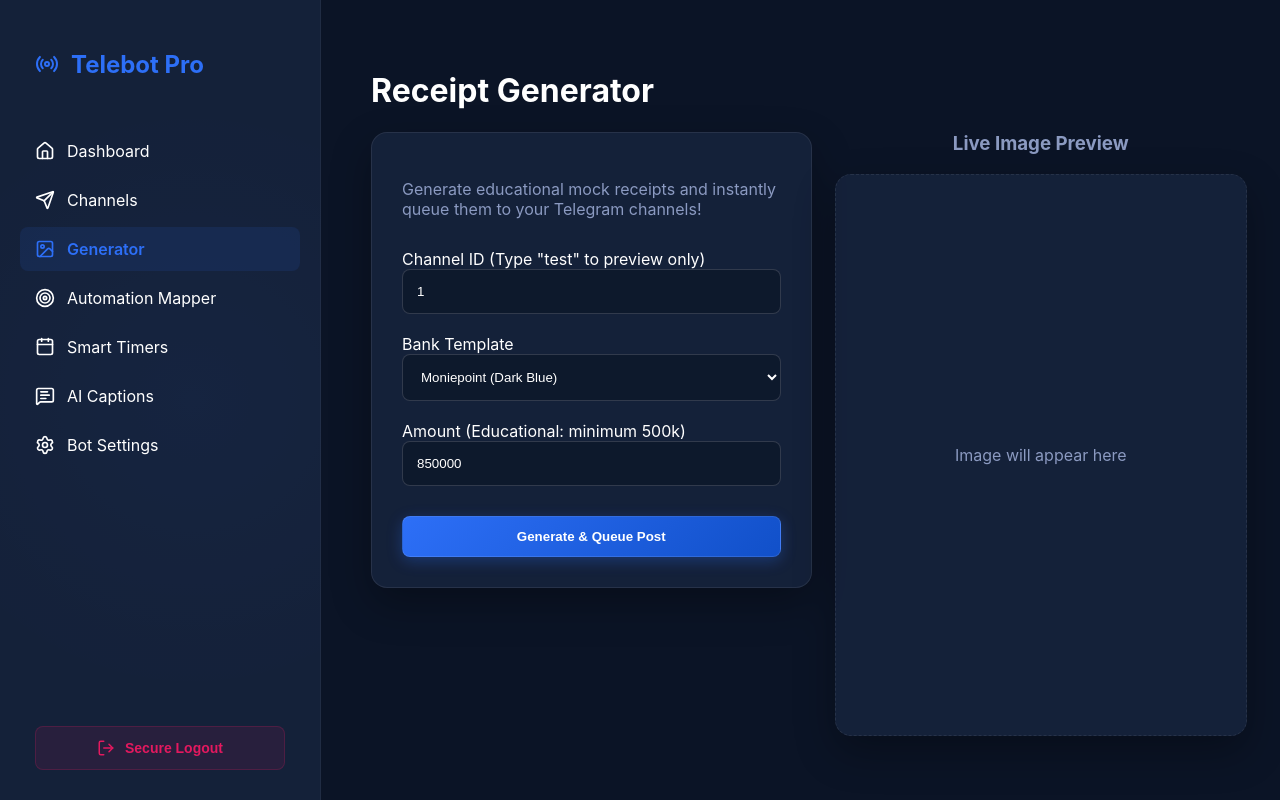
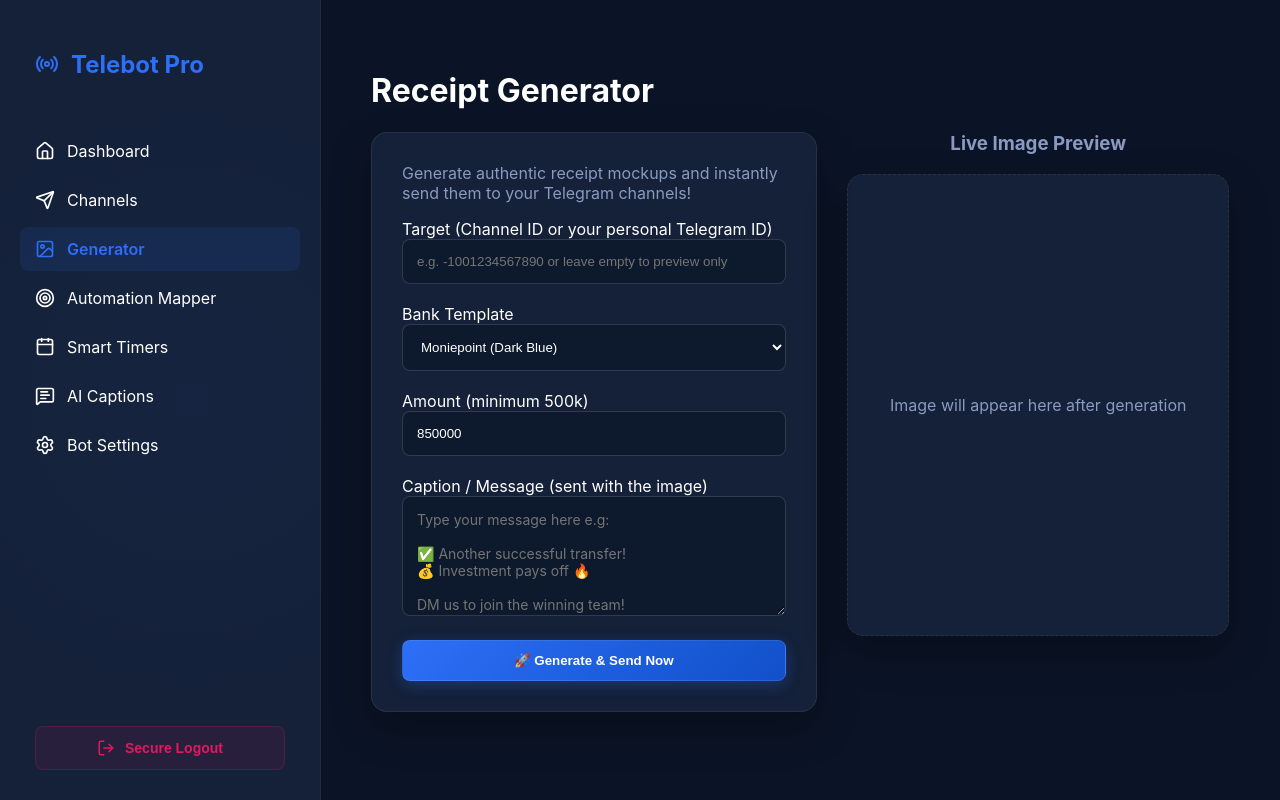
Before and after one commit to Muhamzy-ui/BankwalletAI, a React (Vite) app in the folder frontend/: page /posts in a window 1280 px wide. Built offline with nearby package versions, Linux system fonts and the light colour scheme; no server answers; sample sign-in values are in the browser's storage.

Commit message:
Add caption field, skip Playwright in production for speed

```diff
--- a/frontend/src/pages/Posts.jsx
+++ b/frontend/src/pages/Posts.jsx
@@ -3,18 +3,23 @@ import client from '../api/client';
 
 export default function Posts() {
     const [status, setStatus] = useState('');
-    const [formData, setFormData] = useState({ channel_id: '1', bank_type: 'moniepoint', amount: 850000 });
+    const [formData, setFormData] = useState({
+        channel_id: '',
+        bank_type: 'moniepoint',
+        amount: 850000,
+        caption: ''
+    });
     const [previewImg, setPreviewImg] = useState(null);
     const [loading, setLoading] = useState(false);
 
     const handleGenerate = async (e) => {
         e.preventDefault();
         setLoading(true);
-        setStatus('Generating receipt and pushing to Telegram...');
+        setStatus('Generating receipt...');
         setPreviewImg(null);
         try {
             const response = await client.post('bot/generate-receipt/', formData);
-            setStatus('✅ Success! Image generated and queued for posting.');
+            setStatus(response.data.message || '✅ Receipt generated and sent!');
             if (response.data.image_url) {
                 const base = (import.meta.env.VITE_API_URL || 'http://localhost:8000/api/').replace('/api/', '');
                 setPreviewImg(`${base}${response.data.image_url}`);
@@ -30,12 +35,17 @@ export default function Posts() {
     return (
         <div className="animate-fade-up">
             <h1>Receipt Generator</h1>
-            <div style={{ display: 'flex', gap: '40px', alignItems: 'flex-start' }}>
-                <div className="glass-panel" style={{ flex: '1', maxWidth: '500px' }}>
-                    <p style={{ color: 'var(--text-muted)'}}>Generate educational mock receipts and instantly queue them to your Telegram channels!</p>
-                    <form onSubmit={handleGenerate} style={{ marginTop: '30px' }}>
-                        <label>Channel ID (Type "test" to preview only)</label>
-                        <input type="text" value={formData.channel_id} onChange={(e) => setFormData({...formData, channel_id: e.target.value})} placeholder="e.g. 1 or 'test'" required />
+            <div style={{ display: 'flex', gap: '30px', alignItems: 'flex-start', flexWrap: 'wrap' }}>
+                <div className="glass-panel" style={{ flex: '1', minWidth: '300px', maxWidth: '500px' }}>
+                    <p style={{ color: 'var(--text-muted)', marginTop: 0 }}>Generate authentic receipt mockups and instantly send them to your Telegram channels!</p>
+                    <form onSubmit={handleGenerate}>
+                        <label>Target (Channel ID or your personal Telegram ID)</label>
+                        <input
+                            type="text"
+                            value={formData.channel_id}
+                            onChange={(e) => setFormData({...formData, channel_id: e.target.value})}
+                            placeholder="e.g. -1001234567890 or leave empty to preview only"
+                        />
 
                         <label>Bank Template</label>
                         <select value={formData.bank_type} onChange={(e) => setFormData({...formData, bank_type: e.target.value})}>
@@ -48,26 +58,65 @@ export default function Posts() {
                             <option value="vfd">VFD / Rigo (Checkmark)</option>
                         </select>
 
-                        <label>Amount (Educational: minimum 500k)</label>
-                        <input type="number" value={formData.amount} onChange={(e) => setFormData({...formData, amount: parseFloat(e.target.value)})} min="500000" required />
+                        <label>Amount (minimum 500k)</label>
+                        <input
+                            type="number"
+                            value={formData.amount}
+                            onChange={(e) => setFormData({...formData, amount: parseFloat(e.target.value)})}
+                            min="500000"
+                            required
+                        />
 
-                        <button type="submit" className="btn" style={{marginTop:'10px', width: '100%'}} disabled={loading}>
-                            {loading ? 'Processing...' : 'Generate & Queue Post'}
+                        <label>Caption / Message (sent with the image)</label>
+                        <textarea
+                            value={formData.caption}
+                            onChange={(e) => setFormData({...formData, caption: e.target.value})}
+                            placeholder="Type your message here e.g:&#10;&#10;✅ Another successful transfer!&#10;💰 Investment pays off 🔥&#10;&#10;DM us to join the winning team!"
+                            style={{
+                                background: 'rgba(11, 20, 38, 0.6)',
+                                border: '1px solid rgba(255,255,255,0.15)',
+                                color: 'white',
+                                padding: '14px',
+                                borderRadius: '8px',
+                                width: '100%',
+                                height: '120px',
+                                resize: 'vertical',
+                                fontFamily: 'inherit',
+                                fontSize: '14px',
+                                boxSizing: 'border-box',
+                                marginBottom: '20px'
+                            }}
+                        />
+
+                        <button type="submit" className="btn" style={{width: '100%'}} disabled={loading}>
+                            {loading ? '⏳ Generating...' : '🚀 Generate & Send Now'}
                         </button>
                     </form>
-                    {status && <p style={{marginTop: '20px', color: status.includes('❌') ? 'var(--danger)' : 'var(--success)'}}>{status}</p>}
+                    {status && (
+                        <p style={{
+                            marginTop: '20px',
+                            padding: '12px',
+                            borderRadius: '8px',
+                            background: status.includes('❌') ? 'rgba(227,25,95,0.1)' : 'rgba(21,209,134,0.1)',
+                            color: status.includes('❌') ? 'var(--danger)' : 'var(--success)',
+                            border: `1px solid ${status.includes('❌') ? 'rgba(227,25,95,0.3)' : 'rgba(21,209,134,0.3)'}`,
+                            wordBreak: 'break-word'
+                        }}>
+                            {status}
+                        </p>
+                    )}
                 </div>
 
-                <div style={{ flex: '1', display: 'flex', flexDirection: 'column', alignItems: 'center' }}>
+                <div style={{ flex: '1', minWidth: '280px', display: 'flex', flexDirection: 'column', alignItems: 'center' }}>
                     <h3 style={{ marginTop: 0, color: 'var(--text-muted)' }}>Live Image Preview</h3>
                     {previewImg ? (
-                        <div className="glass-panel" style={{ padding: '10px', animation: 'fadeUp 0.5s ease', width: '100%', maxWidth: '350px' }}>
-                            <img src={previewImg} alt="Generated Receipt" style={{ width: '100%', borderRadius: '8px', boxShadow: '0 4px 15px rgba(0,0,0,0.5)' }} />
-                            <p style={{ textAlign: 'center', margin: '15px 0 5px 0', fontSize: '0.9rem', color: 'var(--success)' }}>Successfully drawn onto file system</p>
+                        <div className="glass-panel" style={{ padding: '10px', animation: 'fadeUp 0.5s ease', width: '100%', maxWidth: '320px' }}>
+                            <img src={previewImg} alt="Generated Receipt" style={{ width: '100%', borderRadius: '8px' }} />
+                            <p style={{ textAlign: 'center', margin: '10px 0 0 0', fontSize: '0.85rem', color: 'var(--success)' }}>✅ Sent to Telegram</p>
                         </div>
                     ) : (
-                        <div className="glass-panel" style={{ width: '100%', maxWidth: '350px', height: '500px', display: 'flex', alignItems: 'center', justifyContent: 'center', borderStyle: 'dashed' }}>
-                            <p style={{ color: 'var(--text-muted)' }}>Image will appear here</p>
+                        <div className="glass-panel" style={{ width: '100%', maxWidth: '320px', height: '400px', display: 'flex', alignItems: 'center', justifyContent: 'center', borderStyle: 'dashed' }}>
+                            <p style={{ color: 'var(--text-muted)', textAlign: 'center' }}>Image will appear here after generation</p>
                         </div>
                     )}
                 </div>
```
Also changed, not shown: 2 other files (tests, documents, lock files or other folders).
